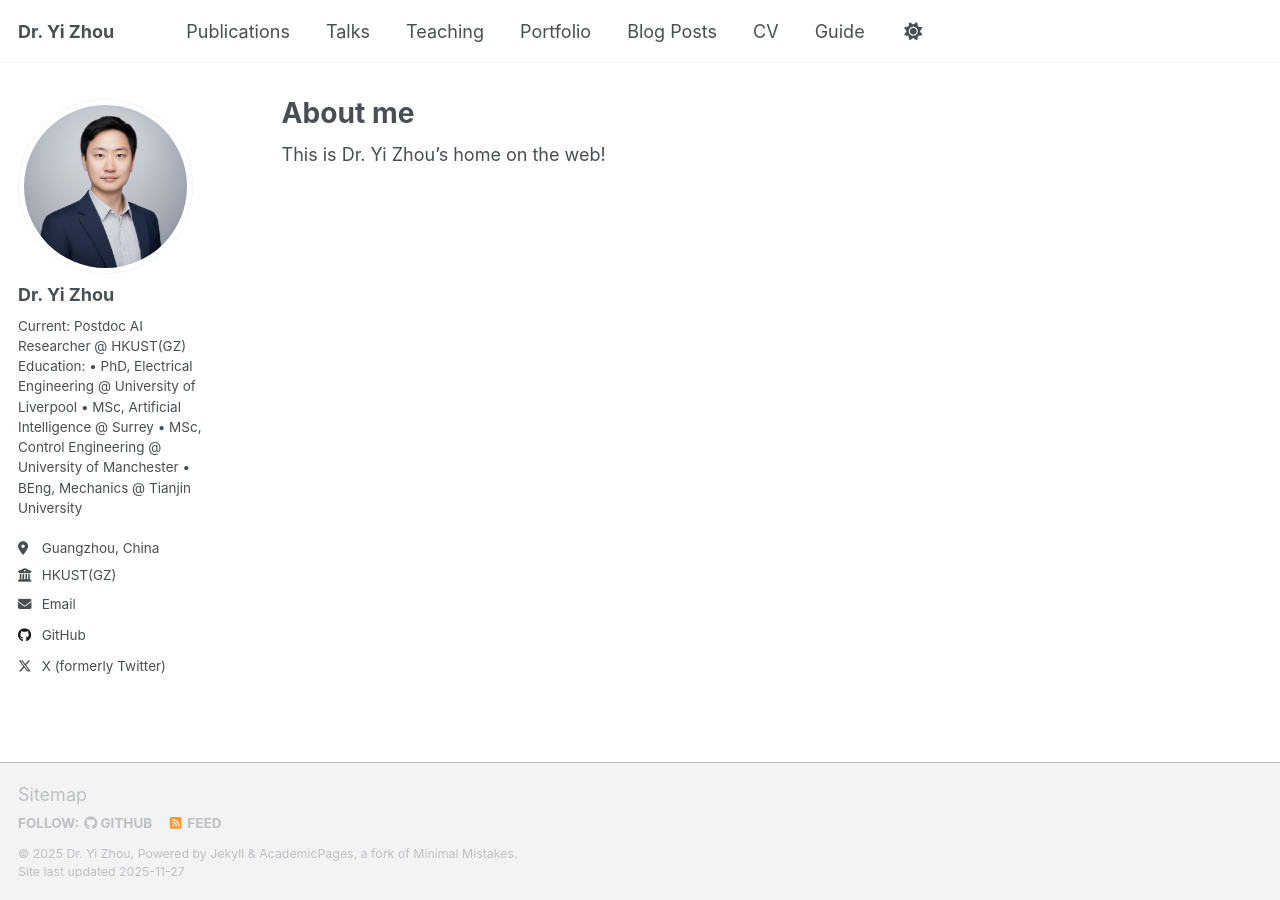
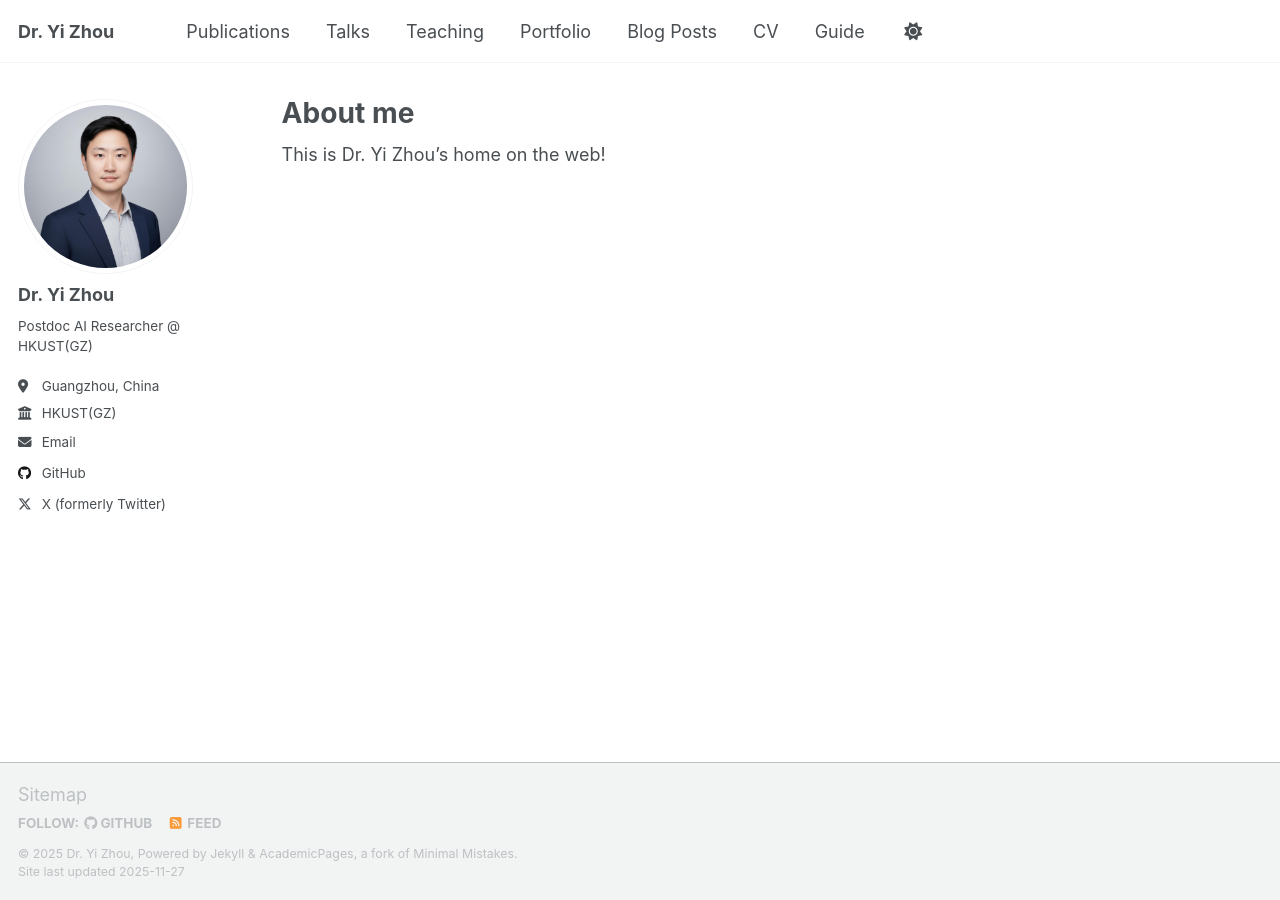
Before and after one commit to ZHOUYI1023/zhouyi1023.github.io, a Jekyll site: the page built from _pages/about.md, in a window 1280 px wide. Built offline with Jekyll 4.4.1, drawn with Linux system fonts in a browser that asks for light colours; a script that is not in the unit is left out.

Commit message:
update bio

```diff
--- a/_config.yml
+++ b/_config.yml
@@ -25,7 +25,7 @@ author:
   # Biographic information
   name             : "Dr. Yi Zhou"
   avatar           : "profile.png"
-  bio              : "Current: Postdoc AI Researcher @ HKUST(GZ) Education: • PhD, Electrical Engineering @ University of Liverpool • MSc, Artificial Intelligence @ Surrey • MSc, Control Engineering @ University of Manchester • BEng, Mechanics @ Tianjin University"
+  bio              : "Postdoc AI Researcher @ HKUST(GZ)"
   location         : "Guangzhou, China"
   employer         : "HKUST(GZ)"
   uri              : # URL
```
